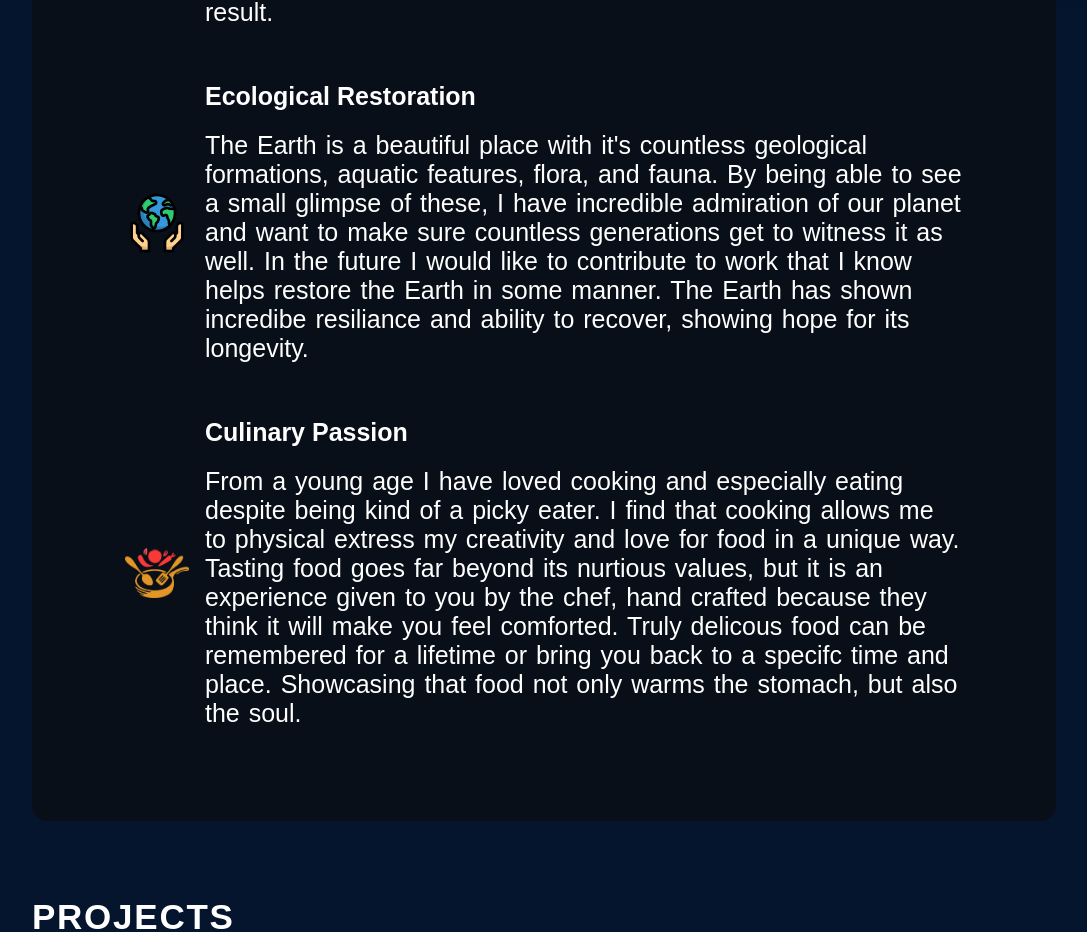
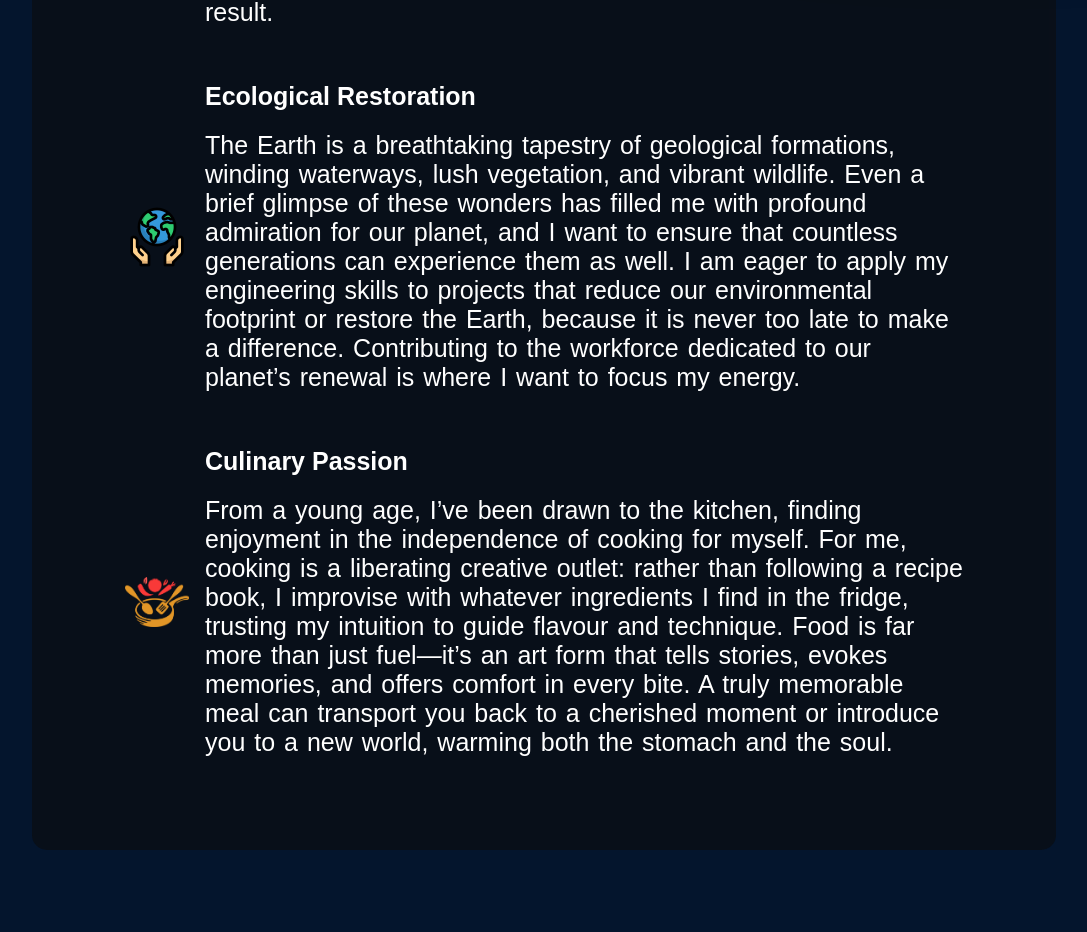
Before and after one commit to Jonathan1928/Jonathan1928.github.io, a React (Vite) app: page /#/ in a window 1280 px wide. Shown: the part 1231-2163 px from the top of the page, without its empty margins (96-1183 px from the left). Built offline with nearby package versions, Linux system fonts and the light colour scheme.

Commit message:
chore: deploy

```diff
--- a/package.json
+++ b/package.json
@@ -8,7 +8,7 @@
     "build": "vite build",
     "lint": "eslint . --ext js,jsx --report-unused-disable-directives --max-warnings 0",
     "preview": "vite preview",
-    "deploy": "npm run build && git add . && git commit -m \"chore: deploy\" && git push"
+    "deploy": "npm run build && git add . && git commit -m \"chore: deploy\" && git pull --rebase && git push"
   },
   "dependencies": {
     "@fontsource/outfit": "^5.0.8",
--- a/src/components/About/About.jsx
+++ b/src/components/About/About.jsx
@@ -28,12 +28,12 @@ export const About = () => {
             <div className={styles.aboutItemText}>
               <h3>Ecological Restoration</h3>
               <p>
-                The Earth is a beautiful place with it's countless geological formations,
-                aquatic features, flora, and fauna. By being able to see a small glimpse
-                of these, I have incredible admiration of our planet and want to make sure countless
-                generations get to witness it as well.
-                In the future I would like to contribute to work that I know helps restore the Earth in some manner.
-                The Earth has shown incredibe resiliance and ability to recover, showing hope for its longevity.
+                The Earth is a breathtaking tapestry of geological formations, winding waterways, lush vegetation, and vibrant wildlife.
+                Even a brief glimpse of these wonders has filled me with profound admiration for our planet,
+                and I want to ensure that countless generations can experience them as well.
+                I am eager to apply my engineering skills to projects that reduce our environmental footprint or restore the Earth,
+                because it is never too late to make a difference.
+                Contributing to the workforce dedicated to our planet’s renewal is where I want to focus my energy.
               </p>
             </div>
           </li>
@@ -42,12 +42,11 @@ export const About = () => {
             <div className={styles.aboutItemText}>
               <h3>Culinary Passion</h3>
               <p>
-                From a young age I have loved cooking and especially eating despite being kind of a picky eater.
-                I find that cooking allows me to physical extress my creativity and love for food in a unique way.
-                Tasting food goes far beyond its nurtious values, but it is an experience given to you by the chef,
-                hand crafted because they think it will make you feel comforted.
-                Truly delicous food can be remembered for a lifetime or bring you back to a specifc time and place.
-                Showcasing that food not only warms the stomach, but also the soul.
+                From a young age, I’ve been drawn to the kitchen, finding enjoyment in the independence of cooking for myself.
+                For me, cooking is a liberating creative outlet:
+                rather than following a recipe book, I improvise with whatever ingredients I find in the fridge, trusting my intuition to guide flavour and technique.
+                Food is far more than just fuel—it’s an art form that tells stories, evokes memories, and offers comfort in every bite.
+                A truly memorable meal can transport you back to a cherished moment or introduce you to a new world, warming both the stomach and the soul.
               </p>
             </div>
           </li>
```
Also changed, not shown: 3 other files (tests, documents, lock files or other folders).
